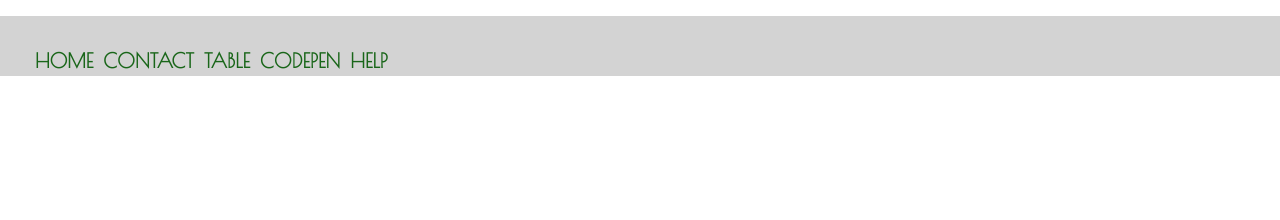
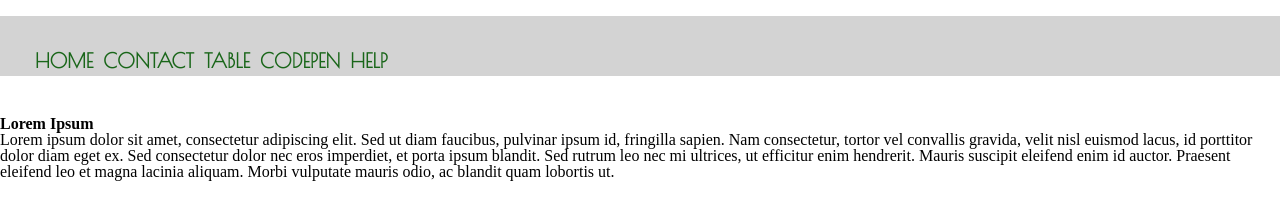
Before and after one commit to VicE3/midterm, a plain HTML site: page index.html in a window 1280 px wide. Shown: the part 74-294 px from the top of the page. Drawn offline with nearby package versions, Linux system fonts and the light colour scheme; files whose address does not match are found by name.

Commit message:
2nd commit

```diff
--- a/index.html
+++ b/index.html
@@ -36,5 +36,9 @@
     </li>
       </ul>
     </nav>
+    <h2 class="homeh2">Lorem Ipsum</h2>
+  <p class="homeP">Lorem ipsum dolor sit amet, consectetur adipiscing elit. Sed ut diam faucibus, pulvinar ipsum id, fringilla sapien. Nam consectetur, tortor vel convallis gravida, velit nisl euismod lacus, id porttitor dolor diam eget ex. Sed consectetur dolor nec eros imperdiet, et porta ipsum blandit. Sed rutrum leo nec mi ultrices, ut efficitur enim hendrerit. Mauris suscipit eleifend enim id auctor. Praesent eleifend leo et magna lacinia aliquam.
+    Morbi vulputate mauris odio, ac blandit quam lobortis ut. </p>
+
 </body>
 </html>
```
